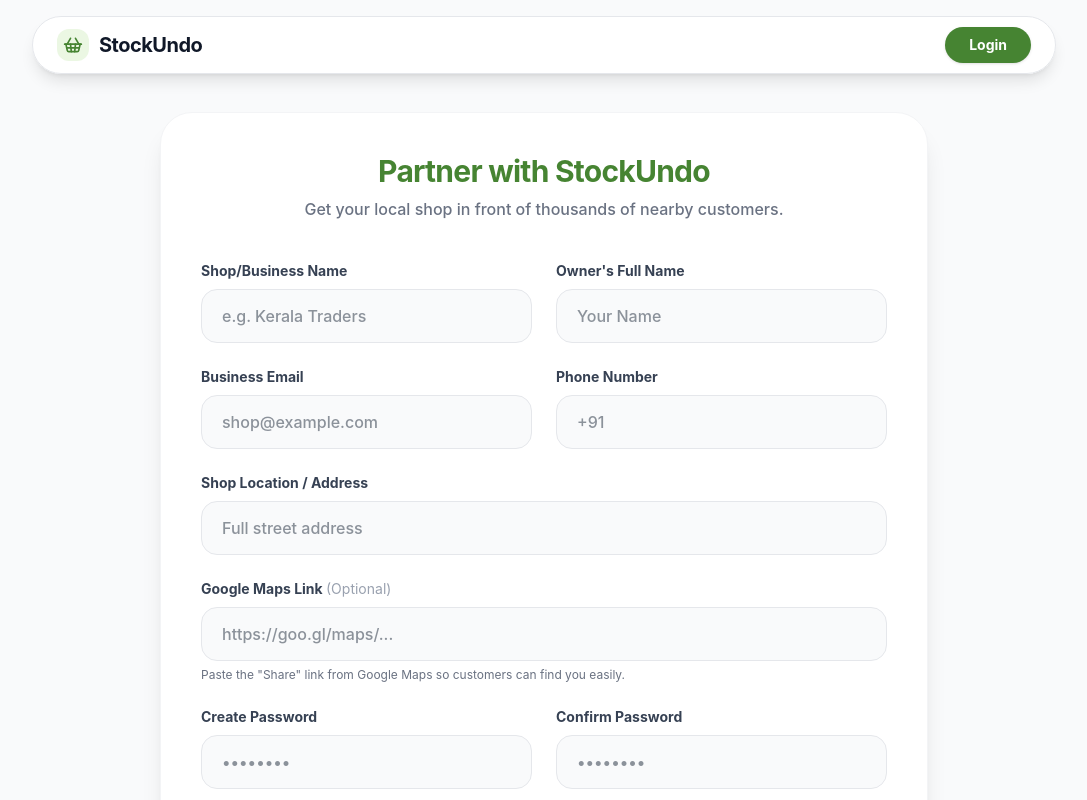
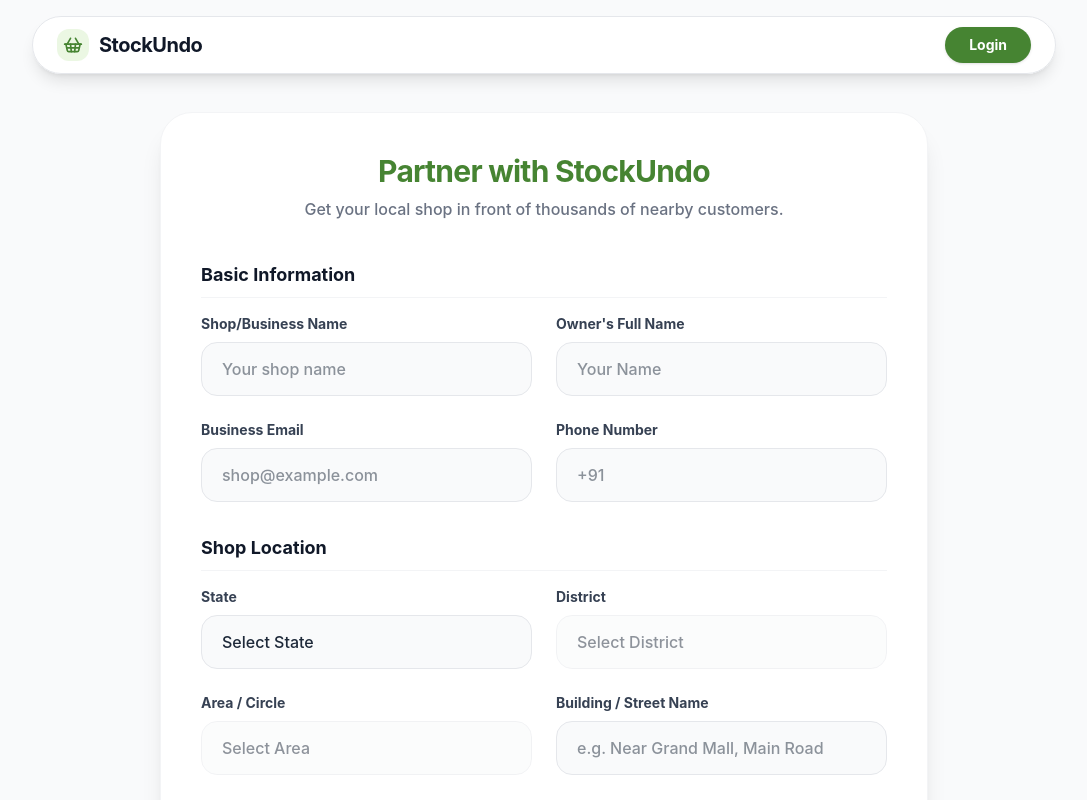
Before and after one commit to Alwin42/Project_100, a Vue app in the folder Saadhanam-kadayil-undo/frontend/: page /vendor-register in a window 1280 px wide. Shown: the top 800 px of the page, without its empty margins (96-1183 px from the left). Built offline with nearby package versions, Linux system fonts and the light colour scheme.

Commit message:
Vendor registration changes

```diff
--- a/Saadhanam-kadayil-undo/frontend/src/views/Vendor-reg.vue
+++ b/Saadhanam-kadayil-undo/frontend/src/views/Vendor-reg.vue
@@ -11,16 +11,17 @@
           <p class="text-gray-500 mt-2 font-medium">Get your local shop in front of thousands of nearby customers.</p>
         </div>
 
-        <form @submit.prevent="handleVendorRegister" class="space-y-6">
+        <form @submit.prevent="handleVendorRegister" class="space-y-8">
 
+          <div>
+            <h3 class="text-lg font-bold text-gray-900 border-b border-gray-100 pb-2 mb-4">Basic Information</h3>
             <div class="grid grid-cols-1 md:grid-cols-2 gap-6">
-
               <div>
                 <label class="block text-sm font-bold text-gray-700 mb-2">Shop/Business Name</label>
                 <input
                   v-model="regForm.shopName"
                   type="text"
-                placeholder="e.g. Kerala Traders"
+                  placeholder="Your shop name"
                   class="w-full px-5 py-3.5 bg-gray-50 border border-gray-200 rounded-2xl focus:ring-2 focus:ring-primary/20 focus:border-primary outline-none transition-all font-medium text-gray-800"
                   required
                 />
@@ -58,19 +59,63 @@
                   required
                 />
               </div>
-
+            </div>
           </div>
 
-          <div class="space-y-6">
           <div>
-              <label class="block text-sm font-bold text-gray-700 mb-2">Shop Location / Address</label>
+            <h3 class="text-lg font-bold text-gray-900 border-b border-gray-100 pb-2 mb-4">Shop Location</h3>
+            <div class="grid grid-cols-1 md:grid-cols-2 gap-6 mb-6">
+
+              <div>
+                <label class="block text-sm font-bold text-gray-700 mb-2">State</label>
+                <select
+                  v-model="regForm.address.state"
+                  @change="handleStateChange"
+                  class="w-full px-5 py-3.5 bg-gray-50 border border-gray-200 rounded-2xl focus:ring-2 focus:ring-primary/20 focus:border-primary outline-none transition-all font-medium text-gray-800 appearance-none cursor-pointer"
+                  required
+                >
+                  <option value="" disabled>Select State</option>
+                  <option v-for="state in Object.keys(locationData)" :key="state" :value="state">{{ state }}</option>
+                </select>
+              </div>
+
+              <div>
+                <label class="block text-sm font-bold text-gray-700 mb-2">District</label>
+                <select
+                  v-model="regForm.address.district"
+                  @change="handleDistrictChange"
+                  :disabled="!regForm.address.state"
+                  class="w-full px-5 py-3.5 bg-gray-50 border border-gray-200 rounded-2xl focus:ring-2 focus:ring-primary/20 focus:border-primary outline-none transition-all font-medium text-gray-800 appearance-none disabled:opacity-50 disabled:cursor-not-allowed cursor-pointer"
+                  required
+                >
+                  <option value="" disabled>Select District</option>
+                  <option v-for="district in availableDistricts" :key="district" :value="district">{{ district }}</option>
+                </select>
+              </div>
+
+              <div>
+                <label class="block text-sm font-bold text-gray-700 mb-2">Area / Circle</label>
+                <select
+                  v-model="regForm.address.area"
+                  :disabled="!regForm.address.district"
+                  class="w-full px-5 py-3.5 bg-gray-50 border border-gray-200 rounded-2xl focus:ring-2 focus:ring-primary/20 focus:border-primary outline-none transition-all font-medium text-gray-800 appearance-none disabled:opacity-50 disabled:cursor-not-allowed cursor-pointer"
+                  required
+                >
+                  <option value="" disabled>Select Area</option>
+                  <option v-for="area in availableAreas" :key="area" :value="area">{{ area }}</option>
+                </select>
+              </div>
+
+              <div>
+                <label class="block text-sm font-bold text-gray-700 mb-2">Building / Street Name</label>
                 <input
-                v-model="regForm.address"
+                  v-model="regForm.address.streetOrBuilding"
                   type="text"
-                placeholder="Full street address"
+                  placeholder="e.g. Near Grand Mall, Main Road"
                   class="w-full px-5 py-3.5 bg-gray-50 border border-gray-200 rounded-2xl focus:ring-2 focus:ring-primary/20 focus:border-primary outline-none transition-all font-medium text-gray-800"
                   required
                 />
+              </div>
             </div>
 
             <div>
@@ -85,6 +130,8 @@
             </div>
           </div>
 
+          <div>
+            <h3 class="text-lg font-bold text-gray-900 border-b border-gray-100 pb-2 mb-4">Security</h3>
             <div class="grid grid-cols-1 md:grid-cols-2 gap-6">
               <div>
                 <label class="block text-sm font-bold text-gray-700 mb-2">Create Password</label>
@@ -105,6 +152,7 @@
                   class="w-full px-5 py-3.5 bg-gray-50 border border-gray-200 rounded-2xl focus:ring-2 focus:ring-primary/20 focus:border-primary outline-none transition-all font-medium text-gray-800"
                   required
                 />
+              </div>
             </div>
           </div>
 
@@ -130,8 +178,9 @@
     </main>
   </div>
 </template>
+
 <script setup>
-import { ref } from 'vue'
+import { ref, computed } from 'vue'
 import { useRouter } from 'vue-router'
 import axios from 'axios'
 import Navbar from '../components/Navbar.vue'
@@ -140,19 +189,63 @@
 const router = useRouter()
 const isLoading = ref(false)
 
+// NEW: Structured Location Data
+// This is a sample structure. You can expand this JSON easily later.
+const locationData = {
+  "Kerala": {
+    "Ernakulam": ["Kakkanad", "Edappally", "Kaloor", "Aluva", "Vyttila"],
+    "Thiruvananthapuram": ["Kazhakootam", "Pattom", "Vazhuthacaud", "Kovalam"],
+    "Kozhikode": ["Nadakkavu", "Mavoor Road", "Beach Road", "Thondayad"]
+  },
+  "Karnataka": {
+    "Bengaluru Urban": ["Indiranagar", "Koramangala", "Whitefield", "Jayanagar", "Marathahalli"],
+    "Mysuru": ["Gokulam", "Kuvempunagar", "Saraswathipuram", "Vijayanagar"]
+  },
+  "Tamil Nadu": {
+    "Chennai": ["T Nagar", "Adyar", "Velachery", "Anna Nagar", "OMR"],
+    "Coimbatore": ["RS Puram", "Peelamedu", "Gandhipuram", "Saravanampatti"]
+  }
+}
+
 const regForm = ref({
   shopName: '',
   ownerName: '',
   email: '',
   phone: '',
-  address: '',
+  // Nested address object to match backend
+  address: {
+    state: '',
+    district: '',
+    area: '',
+    streetOrBuilding: ''
+  },
   mapUrl: '',
   password: '',
   confirmPassword: ''
 })
 
+// Dynamic computations for the dropdowns
+const availableDistricts = computed(() => {
+  if (!regForm.value.address.state) return [];
+  return Object.keys(locationData[regForm.value.address.state]);
+})
+
+const availableAreas = computed(() => {
+  if (!regForm.value.address.state || !regForm.value.address.district) return [];
+  return locationData[regForm.value.address.state][regForm.value.address.district];
+})
+
+// Reset lower-level dropdowns when a higher-level one changes
+const handleStateChange = () => {
+  regForm.value.address.district = '';
+  regForm.value.address.area = '';
+}
+
+const handleDistrictChange = () => {
+  regForm.value.address.area = '';
+}
+
 const handleVendorRegister = async () => {
-  // 1. Double-check passwords match
   if(regForm.value.password !== regForm.value.confirmPassword) {
     alert("Passwords do not match!")
     return
@@ -161,20 +254,17 @@
   try {
     isLoading.value = true;
 
-    // 2. Send the data to your Node.js backend!
+    // The structured 'address' object is sent seamlessly as part of regForm.value
     const response = await axios.post('http://localhost:3000/api/auth/vendor/register', regForm.value);
 
-    // 3. Save the secure token so they are instantly logged in
     localStorage.setItem('token', response.data.token);
     localStorage.setItem('userEmail', regForm.value.email);
 
-    // 4. Send them straight to their new dashboard
     alert("Shop Registered Successfully!");
     router.push('/dashboard');
 
   } catch (error) {
     console.error("Registration Error:", error);
-    // Show the exact error message from the backend (e.g., "Email already registered")
     alert(error.response?.data?.error || "Failed to register. Is your server running?");
   } finally {
     isLoading.value = false;
```
Also changed, not shown: 1 other file (tests, documents, lock files or other folders). Lines whose indentation alone changed are shown as unchanged.
